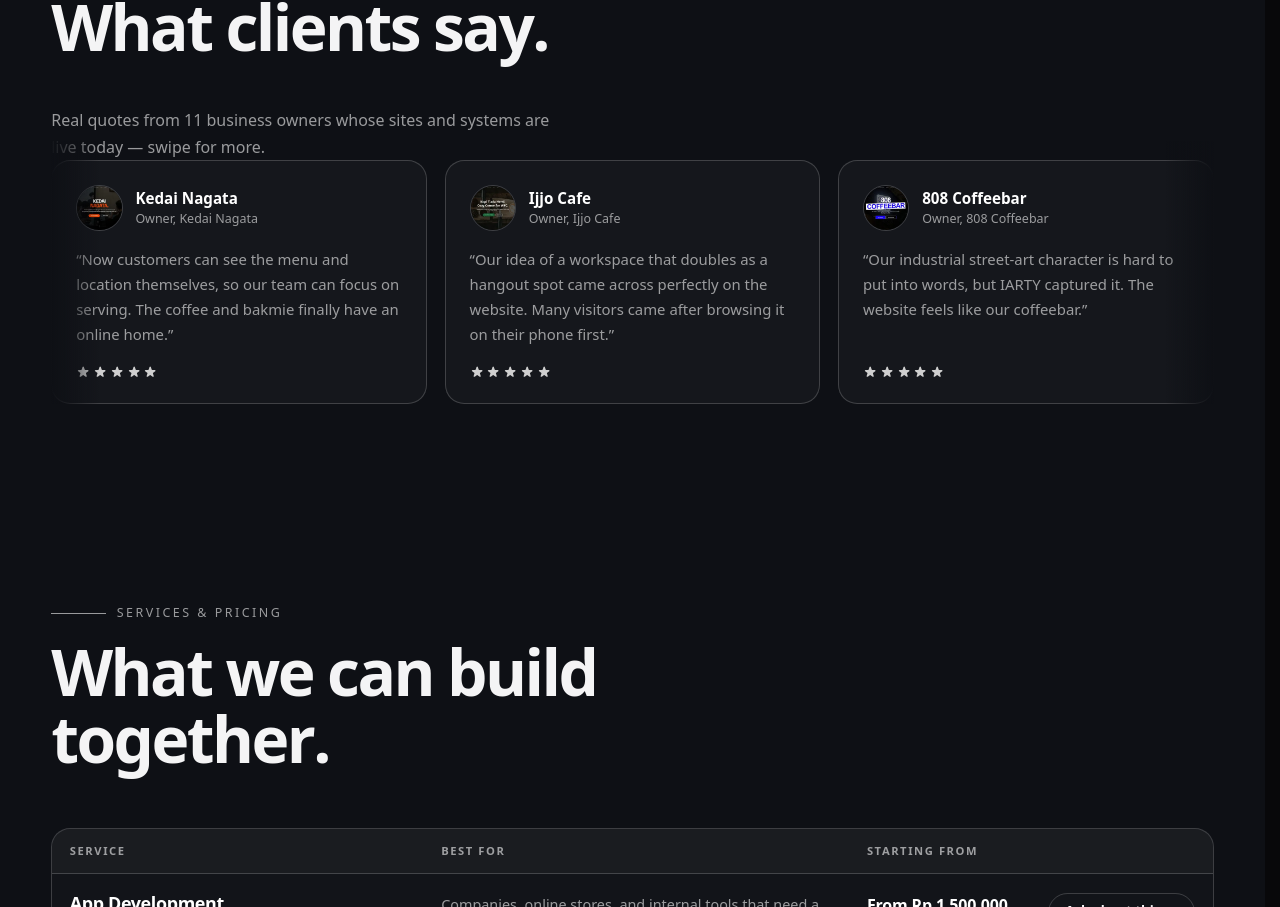
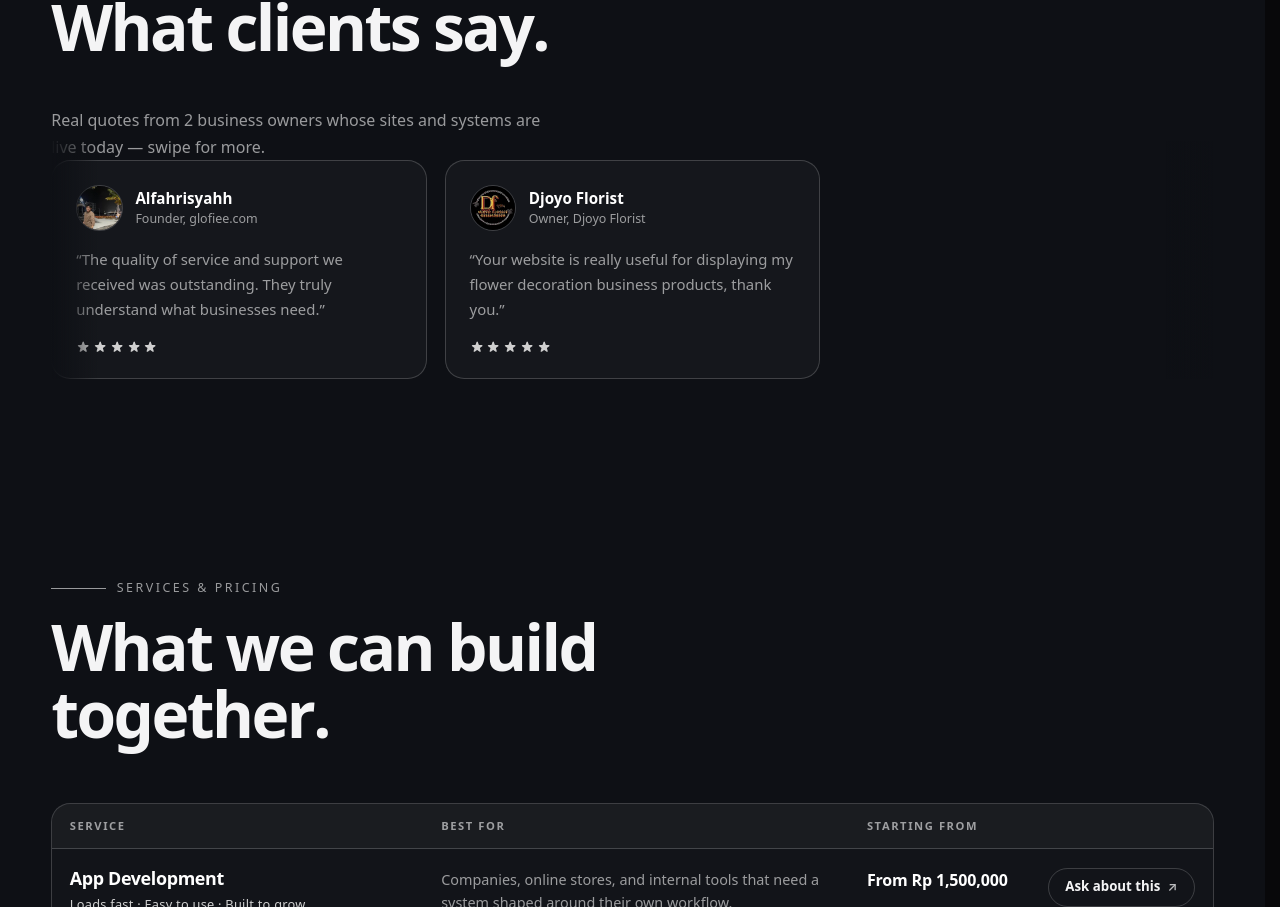
Before and after one commit to FIQTOR/fiqtor.com, a React (Vite) app: page / in a window 1280 px wide. Shown: the part 3197-4104 px from the top of the page. Built offline with nearby package versions, Linux system fonts and the light colour scheme; no server answers.

Commit message:
chore: remove cafe/F&B testimonials

```diff
--- a/src/data/site.ts
+++ b/src/data/site.ts
@@ -872,33 +872,6 @@ export const S: SiteConfig = {
    */
   testimonials: [
     {
-      name: 'Kedai Nagata',
-      role: { en: 'Owner, Kedai Nagata', id: 'Pemilik, Kedai Nagata' },
-      quote: {
-        en: 'Now customers can see the menu and location themselves, so our team can focus on serving. The coffee and bakmie finally have an online home.',
-        id: 'Sekarang pelanggan bisa lihat menu dan lokasi sendiri, jadi tim kami lebih fokus melayani. Kopi dan bakmie-nya akhirnya punya rumah online.',
-      },
-      img: '/img/testimonials/kedai-nagata.webp',
-    },
-    {
-      name: 'Ijjo Cafe',
-      role: { en: 'Owner, Ijjo Cafe', id: 'Pemilik, Ijjo Cafe' },
-      quote: {
-        en: 'Our idea of a workspace that doubles as a hangout spot came across perfectly on the website. Many visitors came after browsing it on their phone first.',
-        id: 'Konsep ruang kerja sekaligus tempat nongkrong kami tersampaikan dengan pas di website. Banyak yang datang setelah lihat-lihat dulu dari HP.',
-      },
-      img: '/img/testimonials/ijjo-cafe.webp',
-    },
-    {
-      name: '808 Coffeebar',
-      role: { en: 'Owner, 808 Coffeebar', id: 'Pemilik, 808 Coffeebar' },
-      quote: {
-        en: 'Our industrial street-art character is hard to put into words, but IARTY captured it. The website feels like our coffeebar.',
-        id: 'Karakter street-art industrial kami susah dijelaskan pakai kata, tapi IARTY berhasil menangkapnya. Website-nya terasa seperti coffeebar kami.',
-      },
-      img: '/img/testimonials/808-coffeebar.webp',
-    },
-    {
       name: 'Alfahrisyahh',
       role: { en: 'Founder, glofiee.com', id: 'Pendiri, glofiee.com' },
       quote: {
@@ -906,60 +879,6 @@ export const S: SiteConfig = {
         id: 'Kualitas layanan dan dukungan yang kami terima luar biasa. Mereka benar-benar paham apa yang dibutuhkan bisnis.',
       },
       img: '/img/testimonials/alfahrisyah.webp',
-    },
-    {
-      name: 'BM Coffee',
-      role: { en: 'Owner, BM Coffee', id: 'Pemilik, BM Coffee' },
-      quote: {
-        en: 'The website makes us look far more professional to new customers. It was built quickly and the revision process was communicative.',
-        id: 'Website-nya membuat kami terlihat lebih profesional di mata pelanggan baru. Pengerjaannya cepat dan revisinya komunikatif.',
-      },
-      img: '/img/testimonials/bm-coffee.webp',
-    },
-    {
-      name: 'Fine Co Workingspace',
-      role: { en: 'Owner, Fine Co Workingspace Surabaya', id: 'Pemilik, Fine Co Workingspace Surabaya' },
-      quote: {
-        en: 'We are not just a cafe, we are also a workspace. IARTY told both stories on one page without it feeling crowded.',
-        id: 'Bukan cuma cafe, kami juga ruang kerja. IARTY bisa menyusun dua cerita itu dalam satu halaman tanpa terasa penuh.',
-      },
-      img: '/img/testimonials/fine-co-workingspace.webp',
-    },
-    {
-      name: 'Warkop Yangsio',
-      role: { en: 'Owner, Warkop Yangsio Surabaya', id: 'Pemilik, Warkop Yangsio Surabaya' },
-      quote: {
-        en: 'We wanted this friendly coffee spot to feel open to anyone, and that is exactly what the website shows. Many new customers say it is easy to find.',
-        id: 'Kami ingin tempat ngopi yang friendly ini terasa terbuka untuk siapa saja, dan itu yang muncul di websitenya. Pelanggan baru banyak yang bilang gampang dicari.',
-      },
-      img: '/img/testimonials/warkop-yangsio.webp',
-    },
-    {
-      name: 'Nukcoffee',
-      role: { en: 'Owner, Nukcoffee', id: 'Pemilik, Nukcoffee' },
-      quote: {
-        en: 'That warm, at-home feeling was the priority for us, and IARTY understood it without much explanation. A relaxed process with a serious result.',
-        id: 'Kesan hangat seperti di rumah jadi hal utama buat kami, dan IARTY paham itu tanpa perlu banyak dijelaskan. Prosesnya santai tapi hasilnya serius.',
-      },
-      img: '/img/testimonials/nukcoffee.webp',
-    },
-    {
-      name: 'Titik Koma Tenggilis',
-      role: { en: 'Owner, Titik Koma Tenggilis', id: 'Pemilik, Titik Koma Tenggilis' },
-      quote: {
-        en: 'Our menu and the story behind our brewing process became much easier for customers to read. The IARTY team patiently took in every small detail we wanted.',
-        id: 'Menu dan cerita soal proses brewing kami jadi lebih mudah dibaca pelanggan. Tim IARTY sabar menampung detail-detail kecil yang kami mau.',
-      },
-      img: '/img/testimonials/titik-koma-tenggilis.webp',
-    },
-    {
-      name: 'Kokkili Cafe',
-      role: { en: 'Owner, Kokkili Cafe', id: 'Pemilik, Kokkili Cafe' },
-      quote: {
-        en: 'Our coffee and brunch are presented cleanly, never overdone. The final result is proportionate and looks good at every screen size.',
-        id: 'Gambarannya tentang kopi dan brunch kami tampil rapi, tidak berlebihan. Hasil akhirnya proporsional dan enak dilihat di semua ukuran layar.',
-      },
-      img: '/img/testimonials/kokkili-cafe.webp',
     },
     {
       name: 'Djoyo Florist',
```
